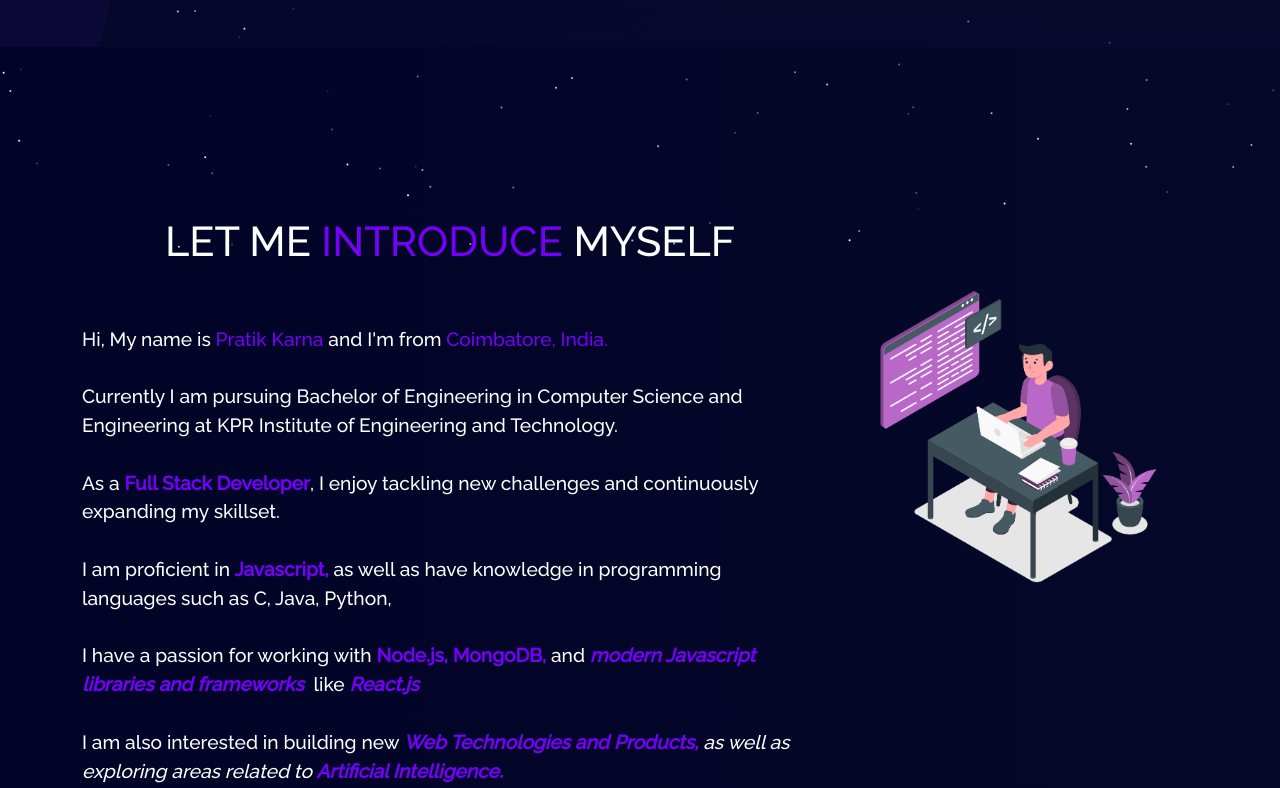
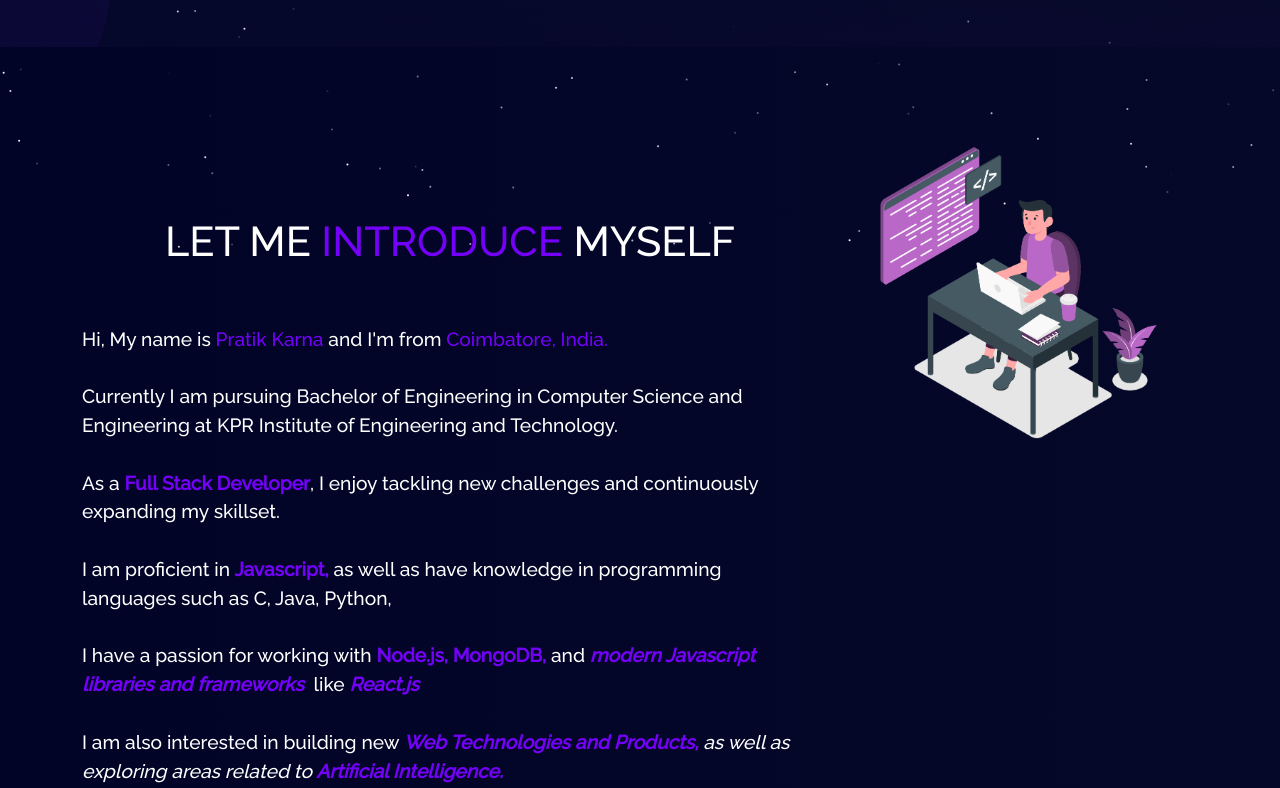
Before and after one commit to pratik-karna/Personal-portfolio, a React (Create React App) app: page / in a window 1280 px wide. Shown: the part 552-1340 px from the top of the page. Built offline with nearby package versions, Linux system fonts and the light colour scheme.

Commit message:
updated code

```diff
--- a/src/components/Home/About.jsx
+++ b/src/components/Home/About.jsx
@@ -60,7 +60,7 @@ const About = () => {
 
             </p>
           </Col>
-          <Col md={4} className="myAvtar">
+          <Col md={4} className="myAvar">
             <Tilt>
               <img src={LaptopImg} className="img-fluid" alt="avatar" />
             </Tilt>
```
